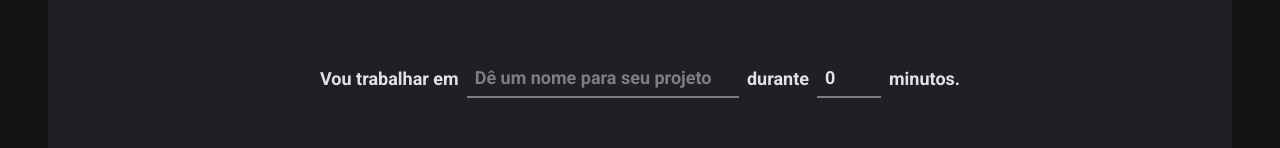
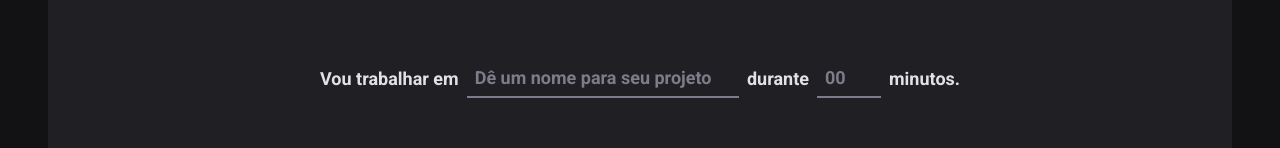
Before and after one commit to LuandersonH/02-ignite-timer, a React (Vite) app: page / in a window 1280 px wide. Shown: the part 166-314 px from the top of the page. Built offline with nearby package versions, Linux system fonts and the light colour scheme.

Commit message:
form integrado com Zod TS

```diff
--- a/src/pages/Home/index.tsx
+++ b/src/pages/Home/index.tsx
@@ -20,15 +20,18 @@ const newCycleFormValidationSchema = zod.object({
     .max(60, "O máximo precisa ser 60 minutos."),
 });
 
+//criando uma tipagem a partir de uma constante já criada anteriormente:
+type newCycleFormatData = zod.infer<typeof newCycleFormValidationSchema>;
+
 export function Home() {
-  const { register, handleSubmit, watch } = useForm(
+  const { register, handleSubmit, watch } = useForm<newCycleFormatData>(
     //objeto de configuração
     {
       resolver: zodResolver(newCycleFormValidationSchema),
     }
   );
 
-  function handleCreateNewCicle(data: object) {
+  function handleCreateNewCicle(data: newCycleFormatData) {
     console.log(data);
   }
 
@@ -58,7 +61,6 @@ export function Home() {
             type="number"
             id="minutesAmount"
             placeholder="00"
-            defaultValue={0}
             step={5}
             min={5}
             max={60}
```
